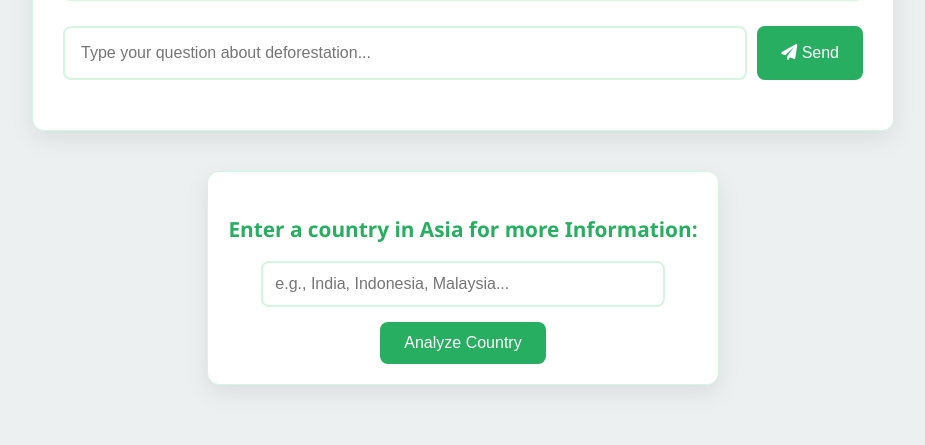
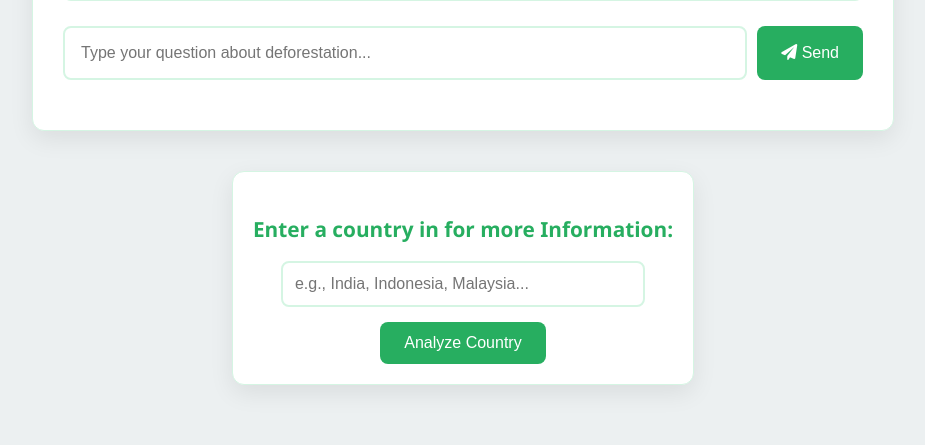
Before and after one commit to Masood899/Deforestation_project, a Flask app: page / in a window 1280 px wide. Shown: the part 700-1145 px from the top of the page, without its empty margins (177-1102 px from the left). Run offline with Flask 3, Linux system fonts and the light colour scheme.

Commit message:
Update index.html

```diff
--- a/templates/index.html
+++ b/templates/index.html
@@ -201,7 +201,7 @@
             </div>
 
             <div class="country-input-section">
-                <h3 class="country-input-header">Enter a country in Asia for more Information:</h3>
+                <h3 class="country-input-header">Enter a country in for more Information:</h3>
                 <form id="country-form" action="{{ url_for('analyze') }}" method="POST">
                     <input type="text" class="country-input" id="country-input" name="country" placeholder="e.g., India, Indonesia, Malaysia..." required>
                     <button type="submit" class="submit-btn" id="submit-country-btn">Analyze Country</button>
```
